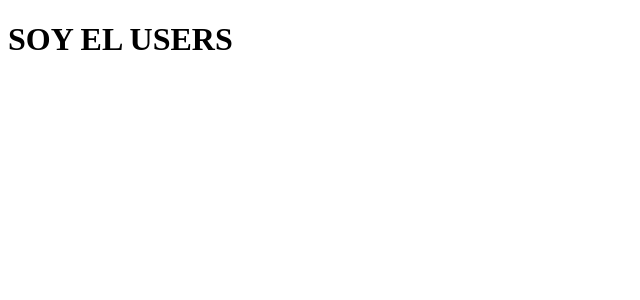
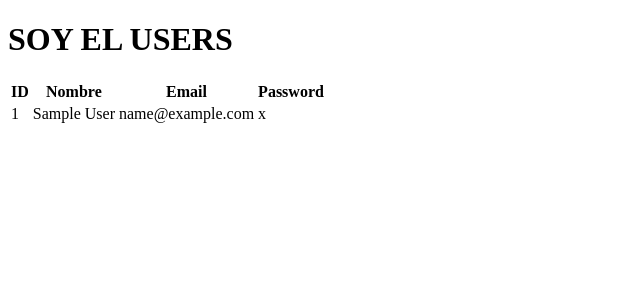
Before and after one commit to ruubyyii/FLASK-PRACTICE-SQL, a Flask app: page /users in a window 1280 px wide. Shown: the top 300 px of the page, without its empty margins (0-640 px from the left). Run offline with Flask 3, Linux system fonts and the light colour scheme; tables that the repository leaves empty hold one stand-in row (Sample ...); some libraries are stand-ins or nearby versions.

Commit message:
Termino ruta de registro, empiezo la de login, perfil y users.

```diff
--- a/src/app.py
+++ b/src/app.py
@@ -3,7 +3,7 @@ from flask_mysqldb import MySQL
 from config import config
 
 app = Flask(__name__)
-# Inicio MySQL en mi applicacion.
+
 mysql = MySQL(app)
 
 #INDEX
@@ -42,20 +42,48 @@ def register():
 
         return redirect(url_for('login'))
 
-
 #LOGIN
 @app.route('/login', methods=['GET', 'POST'])
 def login():
 
-    return render_template('login.html')
+    if request.method == 'GET':
+
+        return render_template('login.html')
+
+    if request.method == 'POST':
+
+        name = request.form.get('name')
+        password = request.form.get('password')
+
+        cur = mysql.connection.cursor()
+        cur.execute('SELECT id, name, password FROM users WHERE name = %s AND password = %s', (name, password))
+        user = cur.fetchone()
+        print(user)
+        if user:
+            print('SOY UN PEDAZO DE POLLA GORDA😋')
+
+            return redirect(url_for('perfil', user_id=user[0]))
+
+    return 'TENGO EL PENE PEQUENITO | User: {}'.format(user)
+
+@app.route('/perfil/<int:user_id>')
+def perfil(user_id):
+
+    cur = mysql.connection.cursor()
+    cur.execute('SELECT * FROM users WHERE id = %s', (user_id,))
+    user = cur.fetchone()
+    print(user)
+    return render_template('perfil.html', user=user)
 
 #USERS
 @app.route('/users', methods=['GET'])
 def users():
 
-    return render_template('users.html')
+    cur = mysql.connection.cursor()
+    cur.execute('SELECT * FROM users')
+    users = cur.fetchall()
 
-
+    return render_template('users.html', users=users)
 
 if __name__ == '__main__':
     app.config.from_object(config['development'])
--- a/src/templates/users.html
+++ b/src/templates/users.html
@@ -2,5 +2,22 @@
 {% block body %}
 <body>
     <h1>SOY EL USERS</h1>
+    <table>
+        <tr>
+            <th>ID</th>
+            <th>Nombre</th>
+            <th>Email</th>
+            <th>Password</th>
+        </tr>
+        {% for user in users %}
+        <tr>
+            <td>{{ user[0] }}</td>
+            <td>{{ user[1] }}</td>
+            <td>{{ user[2] }}</td>
+            <td>{{ user[3] }}</td>
+        </tr>
+        {% endfor %}
+    </table>
+
 </body>
 {% endblock %}
```
Also changed, not shown: src/templates/login.html (+12 -1 lines), src/templates/perfil.html (added, +9 -0 lines).
